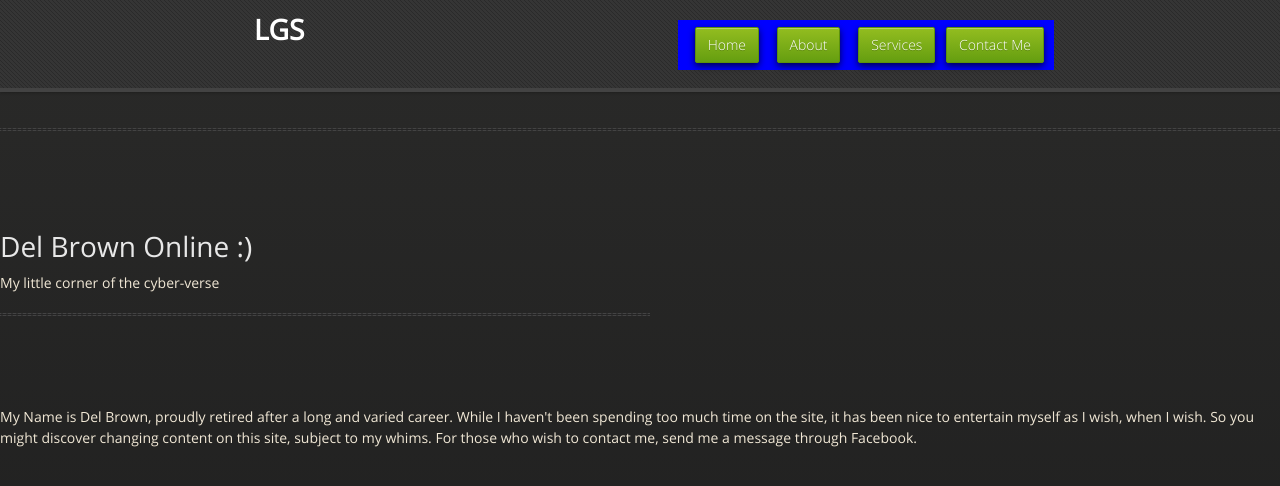
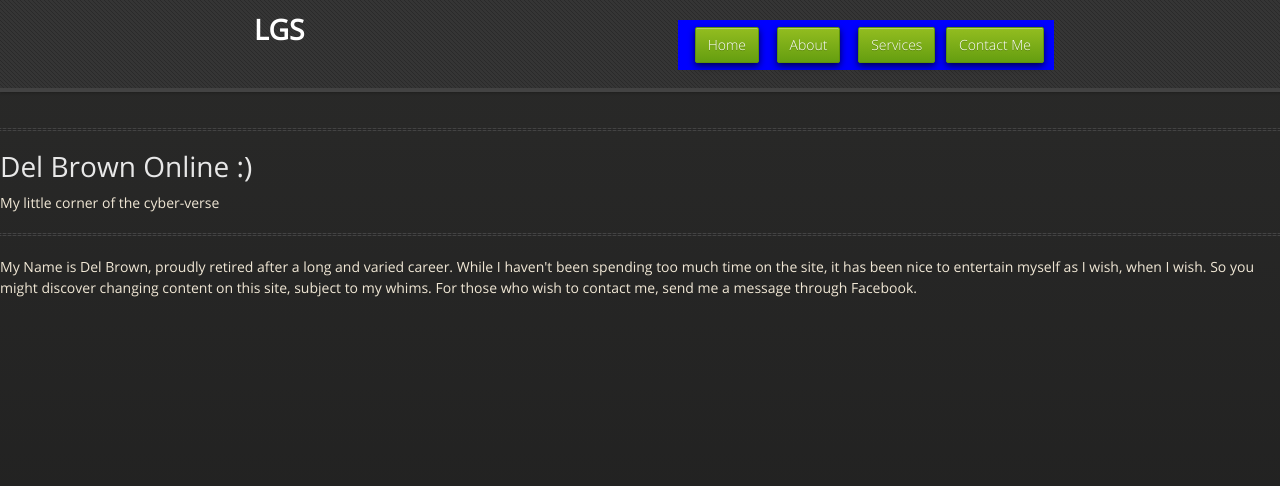
Before and after one commit to delonline/delonline.github.io, a Jekyll site: the page built from index.html, in a window 1280 px wide. Shown: the top 486 px of the page. Built offline with Jekyll 4.4.1, drawn with Linux system fonts in a browser that asks for light colours; nearby versions of some CDN libraries.

Commit message:
Update index.html

```diff
--- a/index.html
+++ b/index.html
@@ -2,13 +2,13 @@
 layout: default
 title: Del Brown, Retired Traveler
 ---
-      <section>
+      <!--<section>-->
         <!--<div id="title">-->
           <h1>Del Brown Online :)</h1>
           <p>My little corner of the cyber-verse</p>
           <hr>
         <!--</div>-->
-      </section>
+     <!-- </section>-->
 <p>My Name is Del Brown, proudly retired after a long and varied career. While I haven't been spending too much time on the site,
   it has been nice to entertain myself as I wish, when I wish.  So you might discover changing content on this site,
   subject to my whims.  For those who wish to contact me, send me a message through Facebook.</p>
```
